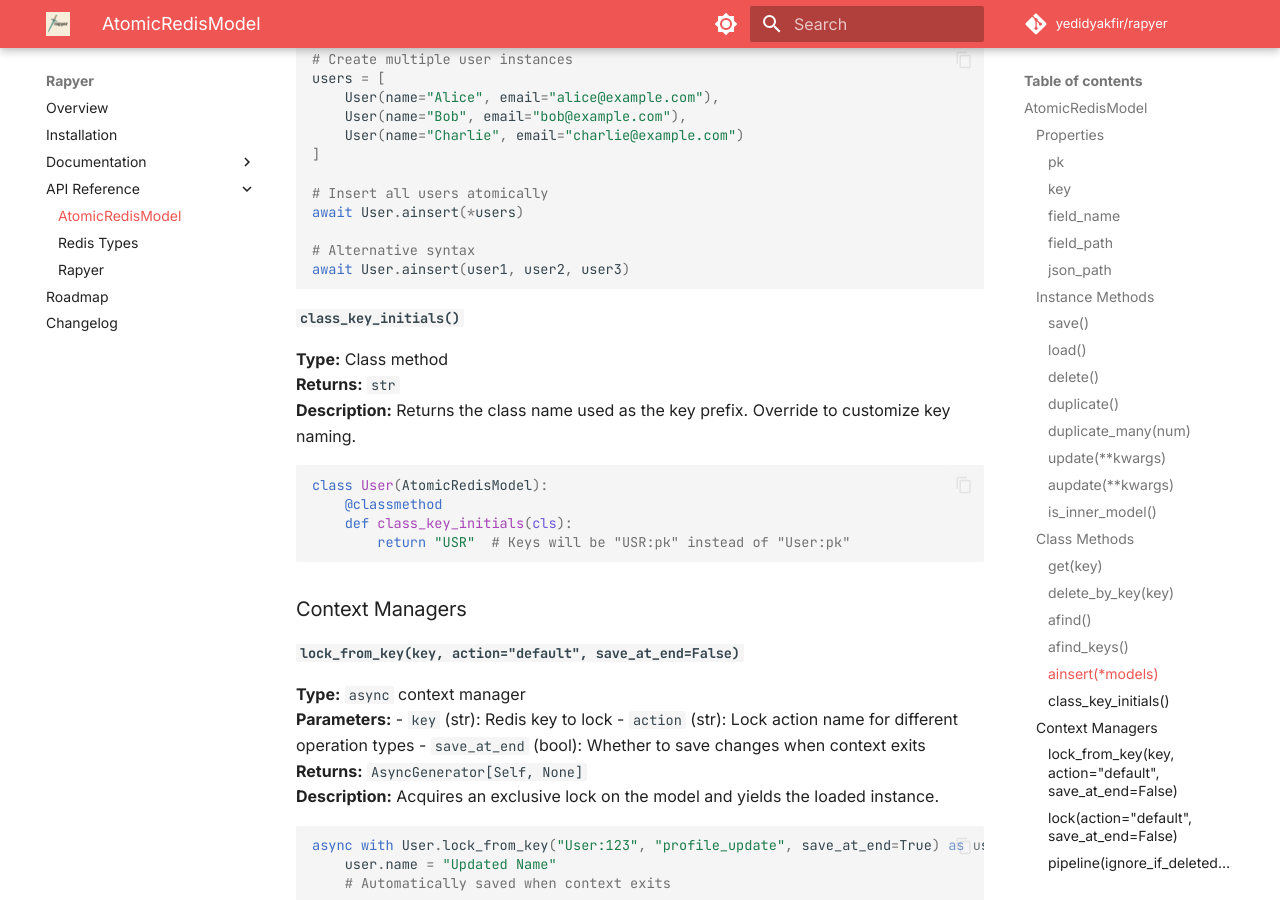
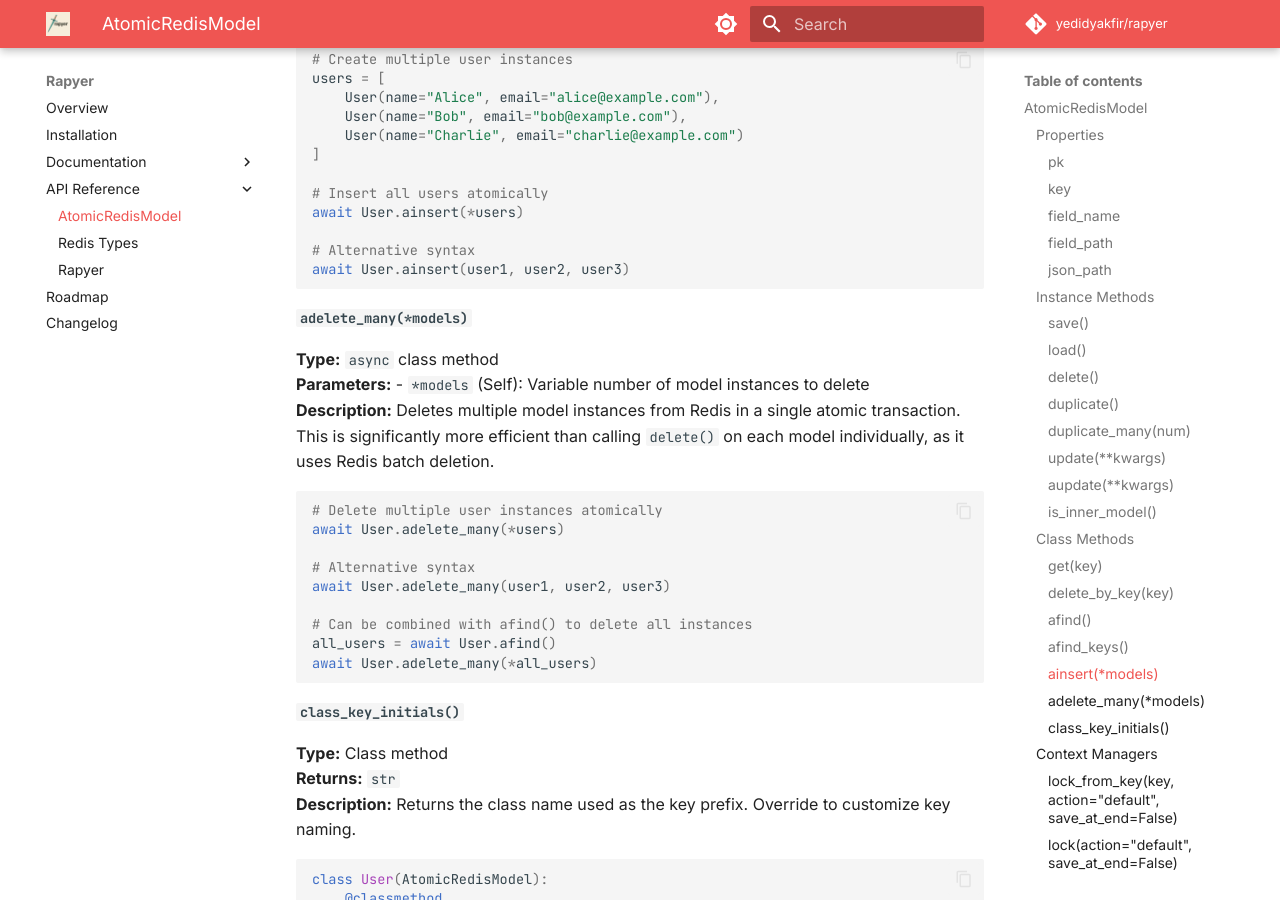
Before and after one commit to yedidyakfir/rapyer, an MkDocs documentation site: the page built from docs/api/atomic-redis-model.md, in a window 1280 px wide and 900 px high, scrolled down 4153 px. Built offline with MkDocs 1.6.1 and Material for MkDocs 9.7.7, drawn with Linux system fonts in a browser that asks for light colours; comment, search, counter and statistics services are not loaded.

Commit message:
[bulk-delete] - added adelete many to api ref

````diff
--- a/docs/api/atomic-redis-model.md
+++ b/docs/api/atomic-redis-model.md
@@ -189,6 +189,24 @@ await User.ainsert(*users)
 await User.ainsert(user1, user2, user3)
 ```
 
+#### `adelete_many(*models)`
+**Type:** `async` class method
+**Parameters:**
+- `*models` (Self): Variable number of model instances to delete
+**Description:** Deletes multiple model instances from Redis in a single atomic transaction. This is significantly more efficient than calling `delete()` on each model individually, as it uses Redis batch deletion.
+
+```python
+# Delete multiple user instances atomically
+await User.adelete_many(*users)
+
+# Alternative syntax
+await User.adelete_many(user1, user2, user3)
+
+# Can be combined with afind() to delete all instances
+all_users = await User.afind()
+await User.adelete_many(*all_users)
+```
+
 #### `class_key_initials()`
 **Type:** Class method
 **Returns:** `str`
````
